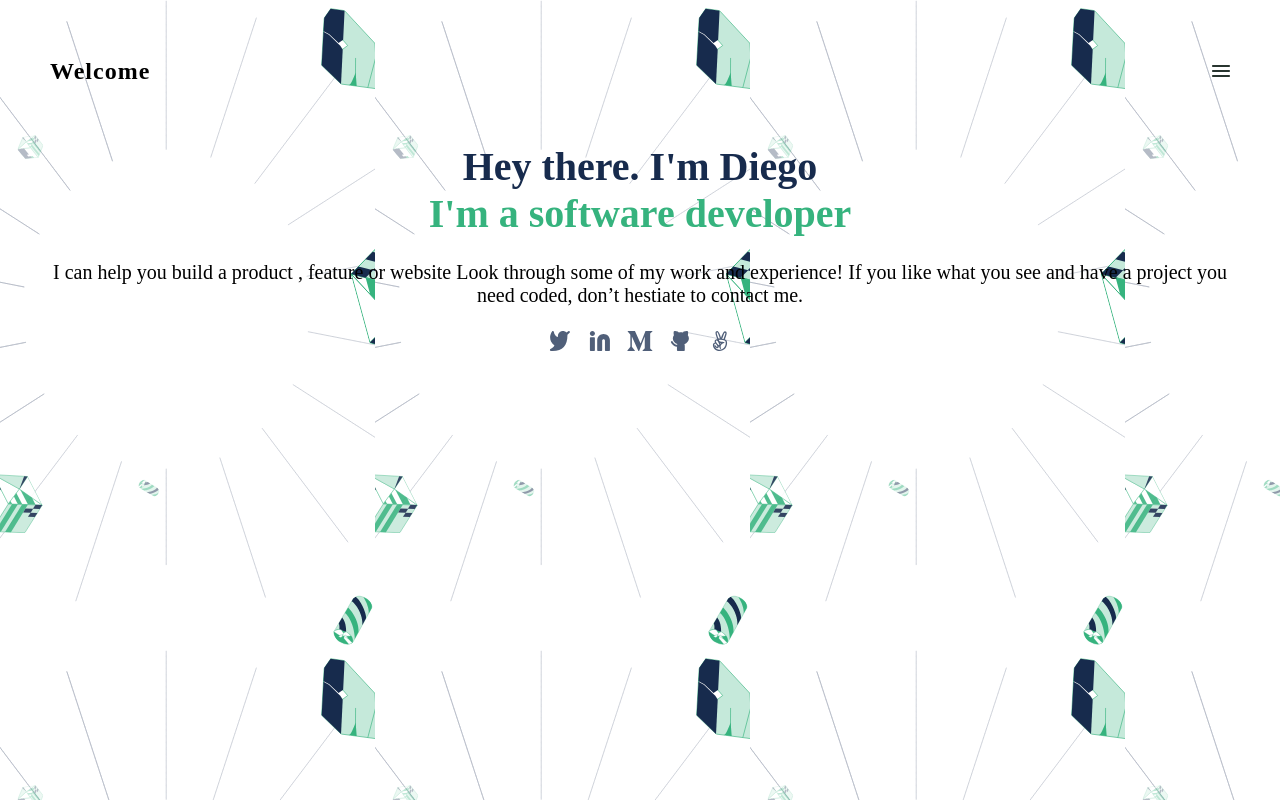
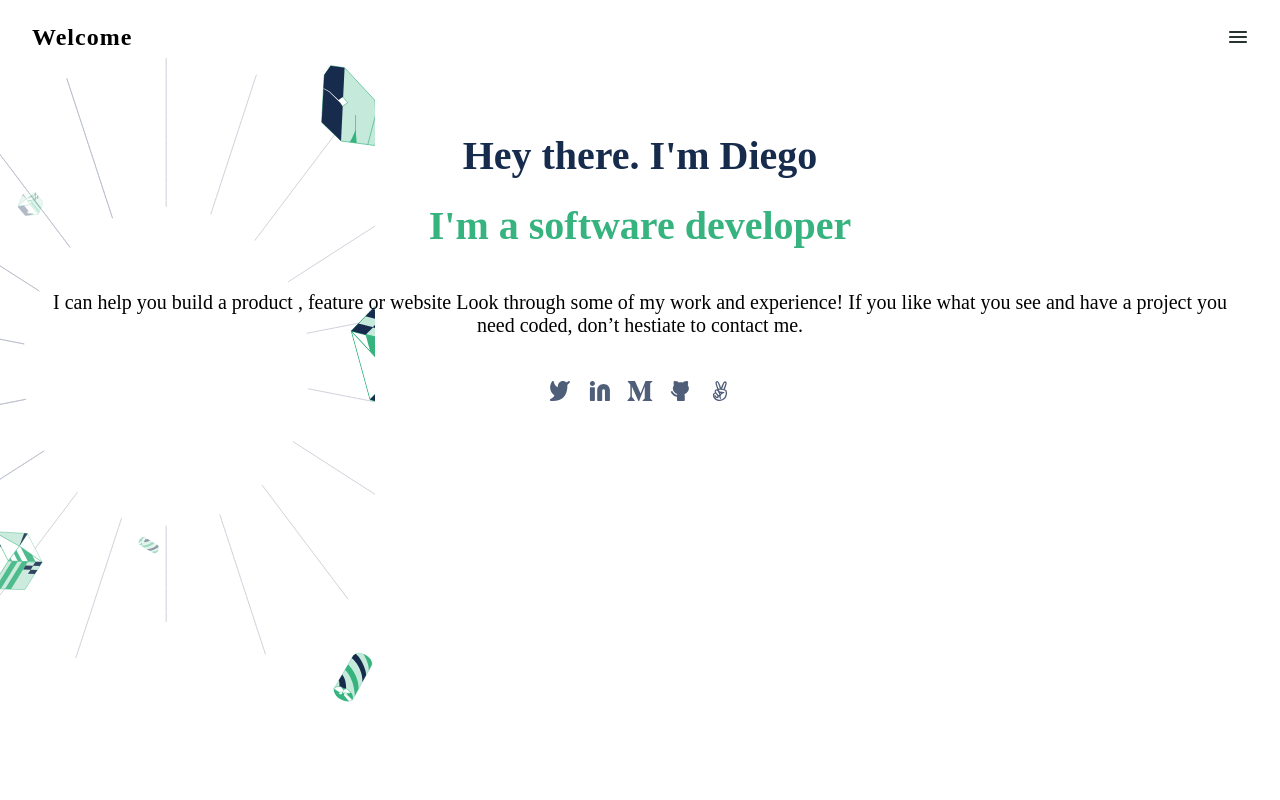
Before and after one commit to taldr27/My-Portfolio, a plain HTML site: page index.html in a window 1280 px wide. Drawn offline with Linux system fonts and the light colour scheme.

```diff
--- a/index.html
+++ b/index.html
@@ -14,14 +14,15 @@
         <header class="header">
             <ul>
                 <li class="welcome"><a><h1>Welcome</h1></a></li>
-                <li class="toggle-menu"><a><img src="img/Union.svg" /></a></li>
+                <li class="toggle-menu"><img src="img/Union.svg" /></li>
             </ul>
         </header>
 
     <section class="content">
-        <p style="color: #172B4D">Hey there. I'm Diego</p>
-        <p style="color: #36B37E">I'm a software developer</p>
-
+        <div class="p1">
+            <p style="color: #172B4D">Hey there. I'm Diego</p>
+            <p style="color: #36B37E">I'm a software developer</p>
+        </div>
         <p class="description"> I can help you build a product , feature or website Look through some of my work and experience! If you like what you see and have a project you need coded,
             don’t hestiate to contact me.</p>
     </section>
@@ -36,21 +37,7 @@
 
     </section>
 
-
-
-
-
-
-
-
-
-
-
-
-
     </div>
-
-
 
 </body>
 </html>
--- a/styles.css
+++ b/styles.css
@@ -3,6 +3,8 @@
 }
 
 body {
+  background-position: 0cm 1.5cm;
+  background-repeat:no-repeat;
   background-image: url(/img/background.svg);
 }
 
@@ -16,39 +18,65 @@
 
 .header ul {
   list-style: none;
-  margin: 32px;
-  padding: 10px;
+  margin: 0;
+  padding: 0;
   display: flex;
+  align-items: center;
 }
 
-.header .toggle-menu {
+.header li{
+  flex: 4;
+}
+
+.header a {
+  display: block;
+  width: 100%;
+  padding-left: 24px;
+  text-align: left;
+}
+
+.header .toggle-menu{
+  display: block;
+  flex: 1;
   flex-grow: 1;
+  padding-right: 25px;
   text-align: right;
   align-self: center;
 }
 
-.content p {
+.content {
+  padding-top: 34px;
   text-align: center;
+}
+
+.content .p1 {
   font-size: 40px;
-  margin: 0px;
+  margin-top: 0px;
   font-weight: bold;
+  line-height: 30px;
 }
 
 .content .description {
   font-size: 20px;
   padding: 24px;
-  text-align: center;
+  padding-top: 10px;
   font-weight: lighter;
 }
 
 .footer{
-    display: flex;
-    justify-content: center;
-  }
+  display: flex;
+  justify-content: center;
+}
 
 .footer img {
 
-        width: 40px;
-        height: 20px;
+  width: 40px;
+  height: 20px;
 
 }
+
+.wrapper {
+  display: flex;
+  flex-direction: column;
+  align-content: center;
+}
```
